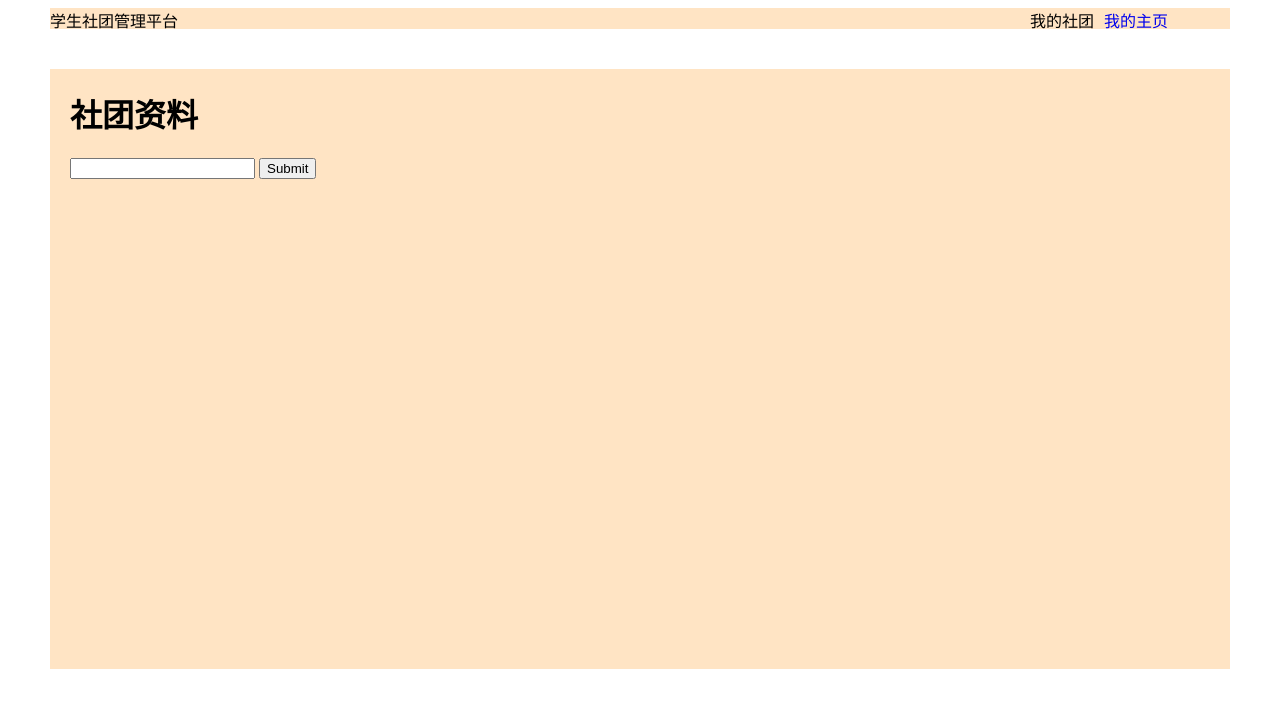
After one commit to pikachu-whuscse201907/StudentAssosiationManagementPlatform, a Django app: template SAMP/templates/creatclub.html in a window 1280 px wide. The commit adds this page. Shown: the top 708 px of the page. Run offline with Django 3.2, Linux system fonts and the light colour scheme; the template is opened without the code that fills it, so the values that code supplies are empty.

Commit message:
add templates

```diff
--- /dev/null
+++ b/SAMP/templates/creatclub.html
@@ -0,0 +1,66 @@
+<!DOCTYPE html>
+<html>
+    <head>
+        <title>
+        创建社团
+        </title>
+        <style type="text/css">
+            a
+            {
+                text-decoration: none;
+            }
+            .box
+            {
+                width: 1180px;
+                margin: auto;
+            }
+            .menuitem .submenu
+            {
+            display: none;
+            }
+            .menuitem:hover .submenu
+            {
+            display: block;
+            }
+        </style>
+        <script>
+
+        </script>
+    </head>
+
+    <body>
+        <!--导航栏-->
+        <div class="navbar" >
+            <div class="box" style="height: 21px;background-color: bisque">
+                <div style="width: 360px;float: left;">学生社团管理平台</div>
+                <div style="width: 200px;float: right;">
+                    <!--我的社团下拉菜单-->
+                    <div class="menuitem" style="float: left;margin-right: 10px">
+                        <div>我的社团</div>
+                        <div class="submenu" style="float: left;">
+                            <div><a href="#">加入社团</a></div>
+                            <div>创建社团</div>
+                            <div><a href="#">管理社团</a></div>
+                        </div>
+                    </div>
+
+                    <div><a href="../userpage">我的主页</a></div>
+                </div>
+            </div>
+        </div>
+        <div>
+            <div style="margin-top: 40px;margin-right: auto;margin-left: auto;width: 1180px;height: 600px;background-color: bisque ;">
+                <div style="float: left;margin-left:20px;">
+                    <h1>社团资料</h1>
+                    <form>
+                        <input type="text" name="社团名称">
+                        <input type="submit" name="提交">
+                    </form>
+                </div>
+                <div>
+
+                </div>
+            </div>
+        </div>
+    </body>
+</html>
```
Also changed, not shown: SAMP/templates/index.html (+70 -8 lines), SAMP/templates/interface.txt (added, +9 -0 lines), SAMP/templates/userpage.html (added, +27 -0 lines), SAMP/templates/signin.html (added), SAMP/templates/signup.html (added).
